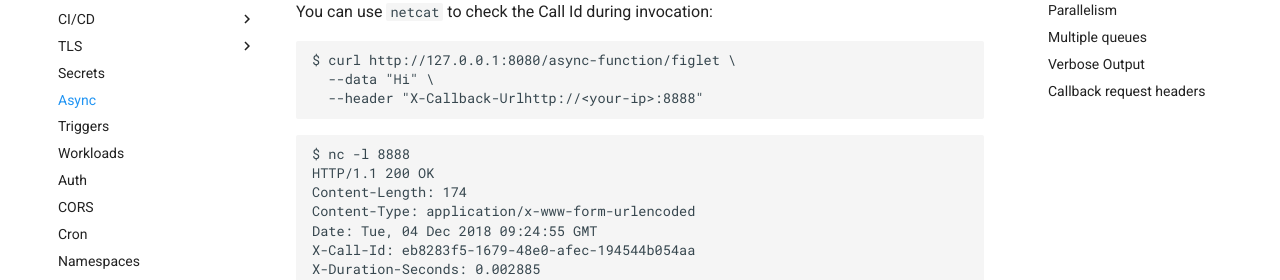
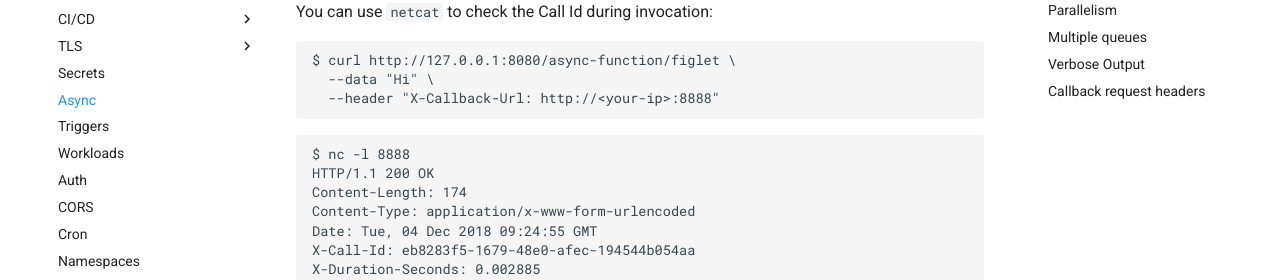
Before and after one commit to openfaas/docs, an MkDocs documentation site: the page built from docs/reference/async.md, in a window 1280 px wide and 900 px high, scrolled down 1924 px. Shown: the part 209-489 px from the top of the window. Built offline with MkDocs 1.6.1 and Material for MkDocs 9.7.7, drawn with Linux system fonts in a browser that asks for light colours; comment, search, counter and statistics services are not loaded; part of the change alters nothing that is shown.

Commit message:
Update async.md

````diff
--- a/docs/reference/async.md
+++ b/docs/reference/async.md
@@ -48,7 +48,7 @@ You can use `netcat` to check the Call Id during invocation:
 ```
 $ curl http://127.0.0.1:8080/async-function/figlet \
   --data "Hi" \
-  --header "X-Callback-Urlhttp://<your-ip>:8888"
+  --header "X-Callback-Url: http://<your-ip>:8888"
 ```
 
 ```
````
